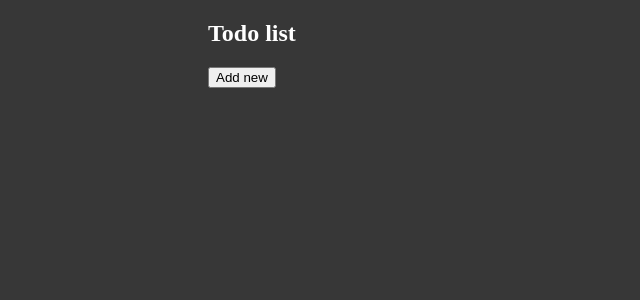
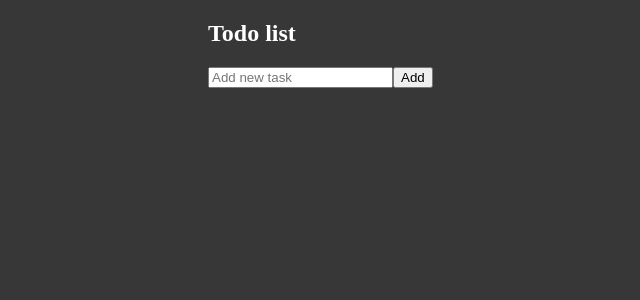
Before and after one commit to olkaman/todo-list, a React (Create React App) app: page / in a window 1280 px wide. Shown: the top 300 px of the page, without its empty margins (32-672 px from the left). Built offline with nearby package versions, Linux system fonts and the light colour scheme.

Commit message:
Code refactor

```diff
--- a/src/components/AddNewTodo.js
+++ b/src/components/AddNewTodo.js
@@ -2,12 +2,7 @@ import { useState } from 'react';
 import Button from './Button';
 
 function AddNewTodo({ addTask }) {
-  const [isAdded, setIsAdded] = useState(false);
   const [inputValue, setInputValue] = useState('');
-
-  const showInput = () => {
-    setIsAdded(true);
-  };
 
   const handleOnChange = (e) => {
     setInputValue(e.target.value);
@@ -16,19 +11,22 @@ function AddNewTodo({ addTask }) {
   const handleOnAdd = () => {
     addTask(inputValue);
     setInputValue('');
-    setIsAdded(false);
   };
 
   return (
     <>
-      {isAdded ? (
-        <>
-          <input value={inputValue} onChange={handleOnChange} />
-          <Button handleOnClick={handleOnAdd}>Add</Button>
-        </>
-      ) : (
-        <Button handleOnClick={showInput}>Add new</Button>
-      )}
+      <input
+        placeholder='Add new task'
+        type='search'
+        value={inputValue}
+        onChange={handleOnChange}
+        onKeyPress={(event) => {
+          if (event.key === 'Enter') {
+            handleOnAdd();
+          }
+        }}
+      />
+      <Button handleOnClick={handleOnAdd}>Add</Button>
     </>
   );
 }
--- a/src/components/TodoItem.js
+++ b/src/components/TodoItem.js
@@ -22,7 +22,7 @@ function TodoItem({ checked, task, handleOnCheck, setTaskValue, handleRemove })
       <div className='flex'>
         <input type='checkbox' checked={checked} onChange={handleOnCheck} name='checked' />
         {isTaskEdited ? (
-          <input type='text' value={inputValue} onChange={handleOnEditTask} name='task' />
+          <input type='search' value={inputValue} onChange={handleOnEditTask} name='task' />
         ) : (
           <button className={styles.todoText} onClick={() => setIsTaskEdited(!isTaskEdited)}>
             {task}
--- a/src/components/TodoItem.module.scss
+++ b/src/components/TodoItem.module.scss
@@ -14,7 +14,7 @@
     transform: scale(1.02);
 
     .todoText {
-      text-decoration: underline;
+      transition: all 0.4s;
       color: yellow;
     }
   }
```
